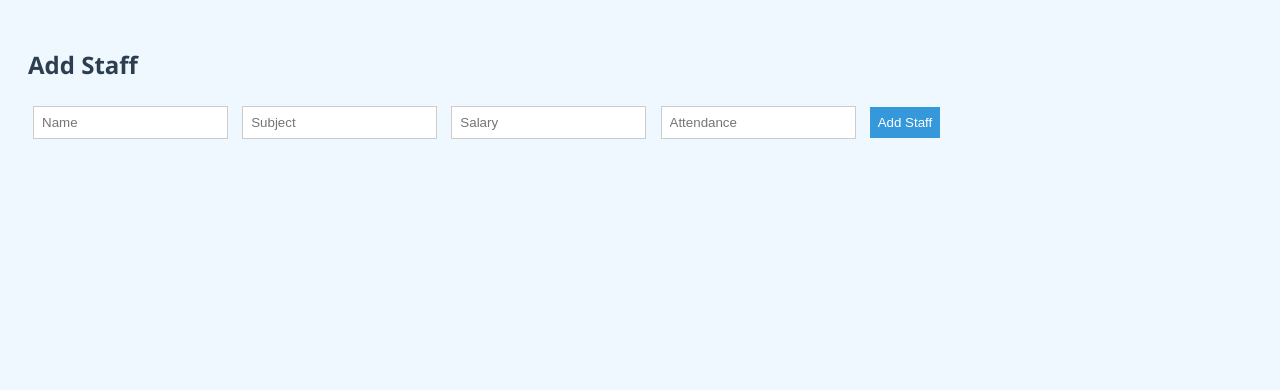
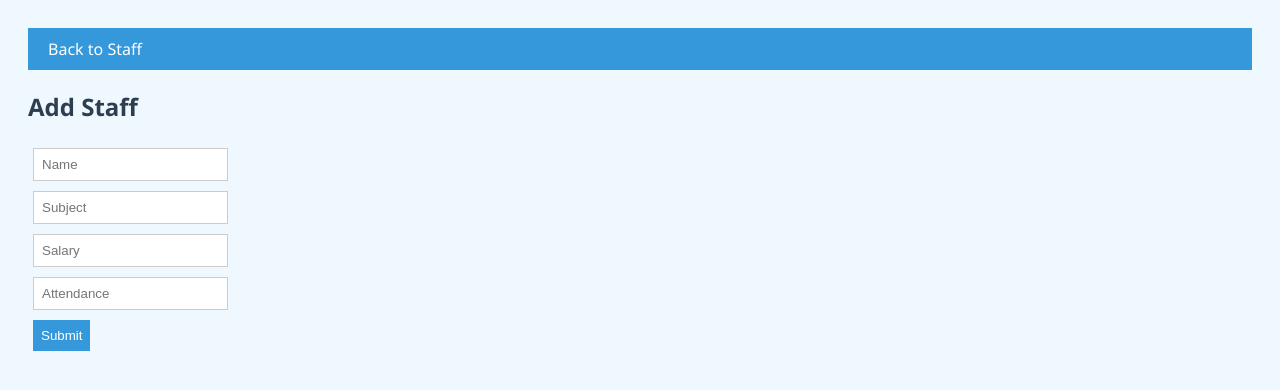
Before and after one commit to Muttu93/school_management01, a Flask app: page /add_staff in a window 1280 px wide. Shown: the top 390 px of the page. Run offline with Flask 3, Linux system fonts and the light colour scheme.

Commit message:
Update add_staff.html

```diff
--- a/templates/add_staff.html
+++ b/templates/add_staff.html
@@ -1,18 +1,22 @@
 <!DOCTYPE html>
-<html>
+<html lang="en">
 <head>
-  <meta charset="UTF-8">
-  <title>Add Staff</title>
-  <link rel="stylesheet" href="{{ url_for('static', filename='style.css') }}">
+    <meta charset="UTF-8">
+    <title>Add/Edit Staff</title>
+    <link rel="stylesheet" href="{{ url_for('static', filename='style.css') }}">
 </head>
 <body>
-  <h2>Add Staff</h2>
-  <form method="POST">
-    <input type="text" name="name" placeholder="Name" required>
-    <input type="text" name="subject" placeholder="Subject" required>
-    <input type="number" name="salary" placeholder="Salary" required>
-    <input type="text" name="attendance" placeholder="Attendance">
-    <button type="submit">Add Staff</button>
-  </form>
+<div class="nav">
+    <a href="{{ url_for('staff') }}">Back to Staff</a>
+</div>
+
+<h2>{% if staff %}Edit Staff{% else %}Add Staff{% endif %}</h2>
+<form method="POST">
+    <input type="text" name="name" placeholder="Name" value="{{ staff.name if staff else '' }}" required><br>
+    <input type="text" name="subject" placeholder="Subject" value="{{ staff.subject if staff else '' }}" required><br>
+    <input type="text" name="salary" placeholder="Salary" value="{{ staff.salary if staff else '' }}" required><br>
+    <input type="text" name="attendance" placeholder="Attendance" value="{{ staff.attendance if staff else '' }}"><br>
+    <button type="submit">Submit</button>
+</form>
 </body>
 </html>
```
